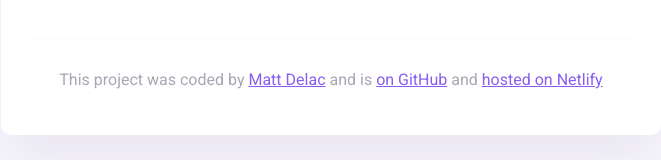
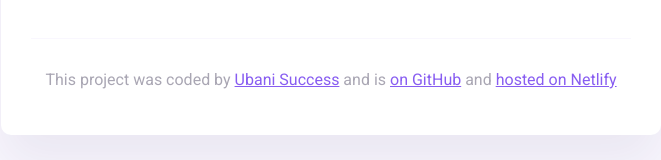
Before and after one commit to ISIOMA123123/HOSTING-HOMEWORK-WEEK, a plain HTML site: page index.html in a window 1280 px wide. Shown: the part 325-485 px from the top of the page, without its empty margins (309-970 px from the left). Drawn offline with nearby package versions, Linux system fonts and the light colour scheme.

```diff
--- a/index.html
+++ b/index.html
@@ -40,7 +40,7 @@
         <footer>
             <p>
                 This project was coded by
-                <a href="#" target="_blank">Matt Delac</a> and is
+                <a href="https://app.netlify.com/teams/isioma123123-tiim43a/sites" target="_blank">Ubani Success</a> and is
                 <a href="#" target="_blank"> on GitHub</a> and
                 <a href="#" target="_blank">hosted on Netlify</a>
             </p>
```
